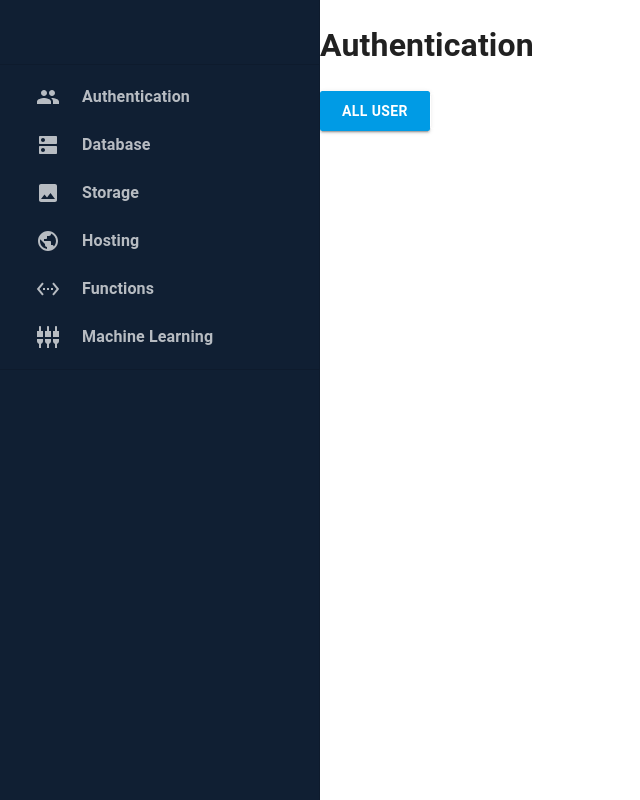
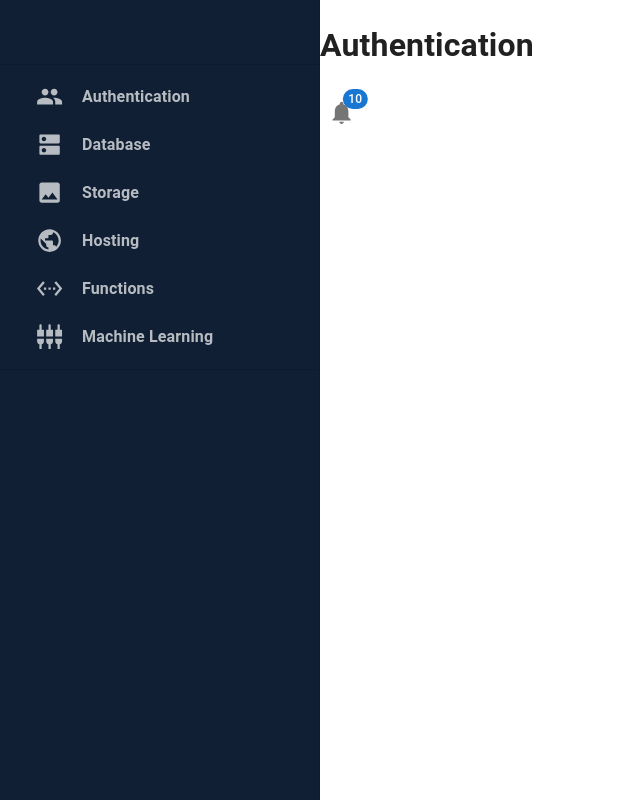
Before and after one commit to bwong-yh/mui-tutorial, a React (Create React App) app: page / in a window 1280 px wide. Shown: the whole page, without its empty margins (0-640 px from the left). Built offline with nearby package versions, Linux system fonts and the light colour scheme.

Commit message:
create NotificationBell component

```diff
--- /dev/null
+++ b/src/components/Notifications/NotificationBell.js
@@ -0,0 +1,20 @@
+import { Badge, IconButton, Tooltip } from '@mui/material';
+import NotificationsIcon from '@mui/icons-material/Notifications';
+
+const NotificationBell = ({ iconColor, badgeContent }) => {
+  const notificationMessage = badgeContent
+    ? `${badgeContent} new notifications`
+    : 'no new notifications';
+
+  return (
+    <Tooltip title={notificationMessage}>
+      <IconButton color={iconColor}>
+        <Badge badgeContent={badgeContent} color='primary'>
+          <NotificationsIcon />
+        </Badge>
+      </IconButton>
+    </Tooltip>
+  );
+};
+
+export default NotificationBell;
--- a/src/pages/Authentication.js
+++ b/src/pages/Authentication.js
@@ -1,36 +1,14 @@
 // mui
 import { Grid } from '@mui/material';
+
 // components
-import MyButton from '../components/Button/MyButton';
+import NotificationBell from '../components/Notifications/NotificationBell';
 
 const Authentication = () => {
-  // const buttonStyles = {
-  //   borderRadius: 2.5,
-  //   fontSize: '0.875rem',
-  //   fontWeight: 600,
-  //   textTransformation: 'capitalize',
-  //   '&.MuiButton-contained': {
-  //     backgroundColor: '#009be5',
-  //     '&:hover': {
-  //       backgroundColor: '#006db3',
-  //     },
-  //   },
-  //   '&.MuiButton-outlined': {
-  //     color: '#fff',
-  //     borderColor: '#fff',
-  //     '&:hover': {
-  //       backgroundColor: 'transparent',
-  //     },
-  //   },
-  // };
-
   return (
     <Grid>
       <h1>Authentication</h1>
-      <MyButton size='large' variant='contained'>
-        All User
-      </MyButton>
-      <MyButton>Web Setup</MyButton>
+      <NotificationBell badgeContent={10} />
     </Grid>
   );
 };
--- a/src/styles/dashboardTheme.js
+++ b/src/styles/dashboardTheme.js
@@ -5,27 +5,48 @@ const dashboardTheme = createTheme({
     MuiButton: {
       styleOverrides: {
         root: {
-          borderRadius: 2.5,
           fontSize: '0.875rem',
           fontWeight: 600,
-          textTransformation: 'capitalize',
-        },
-        contained: {
+          borderRadius: 8.5,
+          textTransform: 'none',
+          '&.MuiButton-contained': {
             backgroundColor: '#009be5',
             '&:hover': {
               backgroundColor: '#006db3',
             },
           },
-        outlined: {
+          '&.MuiButton-outlined': {
             color: '#fff',
-          borderColor: '#fff',
+            borderColor: 'rgba(255, 255, 255, 0.7)',
             '&:hover': {
-            backgroundColor: 'transparent',
+              backgroundColor: 'rgba(0, 0, 0, 0.04)',
             },
           },
         },
       },
     },
+    MuiSvgIcon: {
+      styleOverrides: {
+        root: {
+          fontSize: '1.7rem',
+        },
+      },
+    },
+  },
+  palette: {
+    white: {
+      main: '#fff',
+    },
+  },
+  typography: {
+    h1: {
+      fontSize: '1.6rem',
+      fontWeight: 600,
+      color: '#fff',
+      letterSpacing: '0.5px',
+      textTransform: 'capitalize',
+    },
+  },
 });
 
 export default dashboardTheme;
```
Lines whose indentation alone changed are shown as unchanged.
